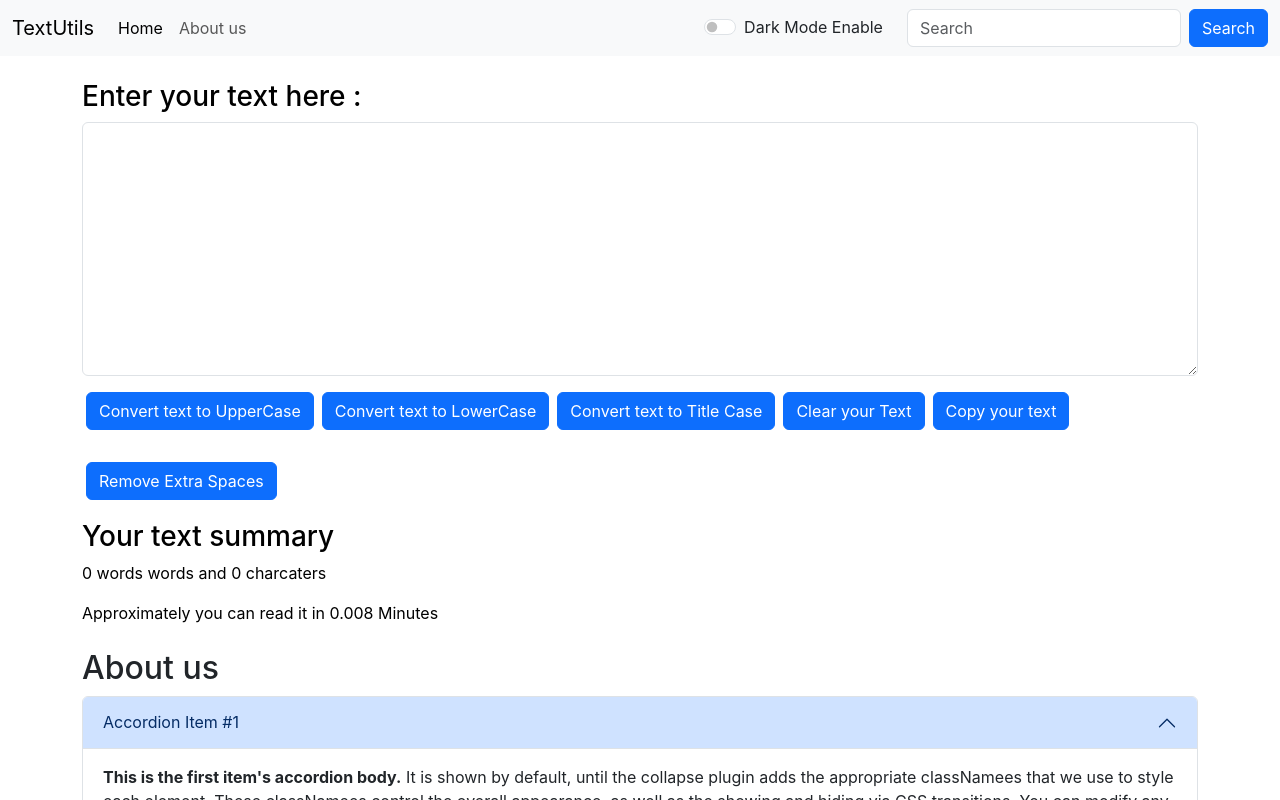
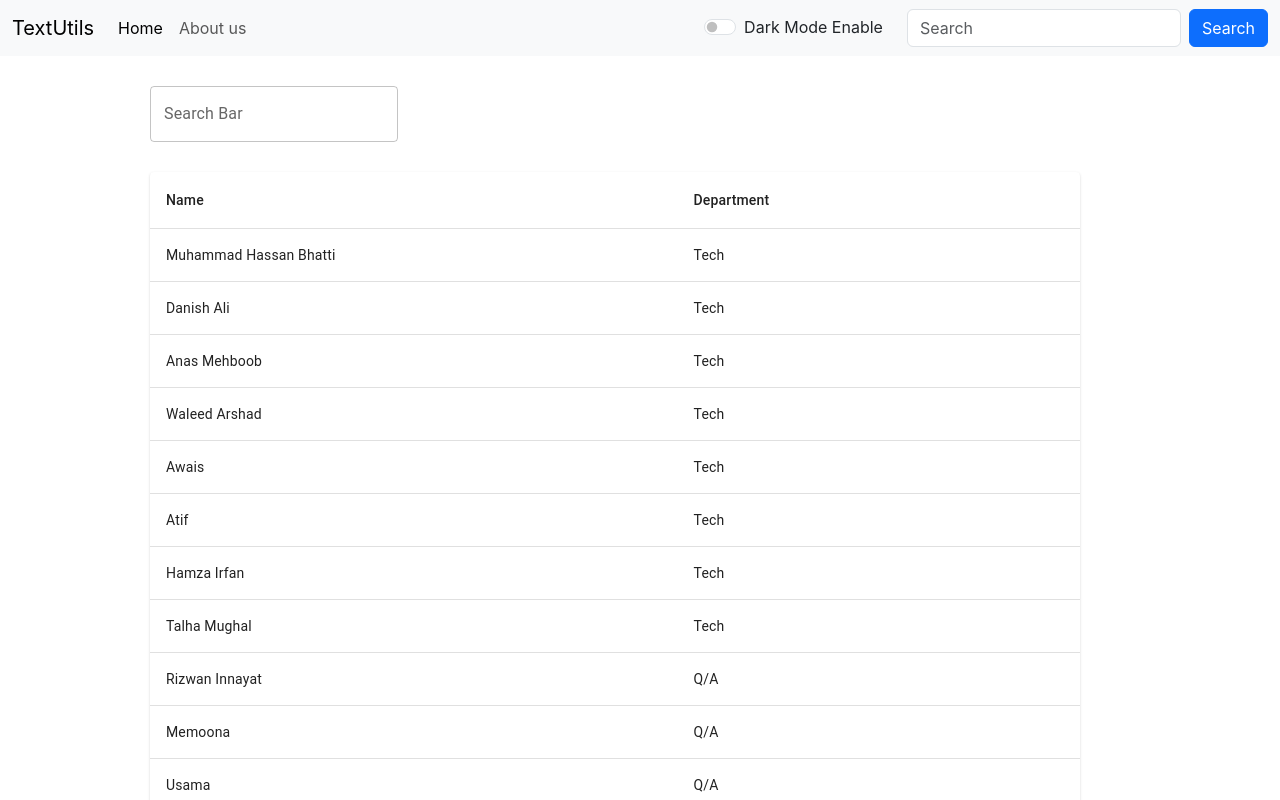
Before and after one commit to MuhammadHassanBhatti/TextUtils, a React (Create React App) app: page / in a window 1280 px wide. Shown: the top 800 px of the page. Built offline with nearby package versions, Linux system fonts and the light colour scheme.

Commit message:
Search and Filter on Field

```diff
--- a/src/App.js
+++ b/src/App.js
@@ -11,6 +11,7 @@ import Cards from "./components/Cards";
 // import Hooks from "./components/Hooks";
 // import TanStackTable from "./components/TanStackTable";
 import HandleForm from "./components/HandleForm";
+import InputFieldSearch from "./components/InputFieldSearch";
 
 function App() {
   const [mode, setMode] = useState("light");
@@ -41,14 +42,15 @@ function App() {
     <>
       <Navbar title="TextUtils" mode={mode} toggleMode={toggleMode} />
       <Alerts alert={alert} />
-      <TextUtilsForm mode={mode} showAlert={showAlert} />
+      <InputFieldSearch />
       {/* <ProblemSolving /> */}
-      <About />
-      <Cards />
-      <HandleForm />
+      {/* <About /> */}
+      {/* <Cards /> */}
+      {/* <HandleForm /> */}
       {/* <TanStackTable /> */}
       {/* <Game /> */}
       {/* <Practiceset />  */}
+      <TextUtilsForm mode={mode} showAlert={showAlert} />
     </>
   );
 }
--- /dev/null
+++ b/src/components/InputFieldSearch.js
@@ -0,0 +1,95 @@
+import { Box, TextField } from "@mui/material";
+import { React, useEffect, useState } from "react";
+import Table from "@mui/material/Table";
+import TableBody from "@mui/material/TableBody";
+import TableCell from "@mui/material/TableCell";
+import TableContainer from "@mui/material/TableContainer";
+import TableHead from "@mui/material/TableHead";
+import TableRow from "@mui/material/TableRow";
+import Paper from "@mui/material/Paper";
+
+function createData(name, department) {
+  return { name, department };
+}
+
+const rows = [
+  createData("Muhammad Hassan Bhatti", "Tech"),
+  createData("Danish Ali", "Tech"),
+  createData("Anas Mehboob", "Tech"),
+  createData("Waleed Arshad", "Tech"),
+  createData("Awais", "Tech"),
+  createData("Atif", "Tech"),
+  createData("Hamza Irfan", "Tech"),
+  createData("Talha Mughal", "Tech"),
+  createData("Rizwan Innayat", "Q/A"),
+  createData("Memoona", "Q/A"),
+  createData("Usama", "Q/A"),
+  createData("Faisal Javeed", "Backend Developer"),
+  createData("Sharjeel", "Python"),
+  createData("Mahtab", "Python"),
+];
+
+const InputFieldSearch = () => {
+  const [value, setValue] = useState("");
+//   const [consoledValue, setConsoledValue] = useState("");
+  const [filteredRows, setFilteredRows] = useState(rows);
+
+  // For console the Value
+
+  //   useEffect(() => {
+  //     const handleValue = setTimeout(() => {
+  //       setConsoledValue(value);
+  //     }, 2000);
+  //     return () => {
+  //       clearTimeout(handleValue);
+  //     };
+  //   }, [value]);
+
+  //   useEffect(() => {
+  //     if (consoledValue) {
+  //       console.log("Value:", consoledValue);
+  //     }
+  //   }, [consoledValue]);
+
+  useEffect(() => {
+    setFilteredRows(
+      rows.filter((row) => row.name.toLowerCase().includes(value.toLowerCase()))
+    );
+  }, [value]);
+
+  return (
+    <Box sx={{ margin: "30px 0px 40px 150px" }}>
+      <TextField
+        label="Search Bar"
+        variant="outlined"
+        value={value}
+        onChange={(e) => setValue(e.target.value)}
+      />
+      <Box sx={{ margin: "30px 200px 30px 0px" }}>
+        <TableContainer component={Paper}>
+          <Table sx={{ minWidth: 650 }} aria-label="simple table">
+            <TableHead>
+              <TableRow>
+                <TableCell align="left">Name</TableCell>
+                <TableCell align="left">Department</TableCell>
+              </TableRow>
+            </TableHead>
+            <TableBody>
+              {filteredRows.map((row) => (
+                <TableRow
+                  key={row.name}
+                  sx={{ "&:last-child td, &:last-child th": { border: 0 } }}
+                >
+                  <TableCell align="left">{row.name}</TableCell>
+                  <TableCell align="left">{row.department}</TableCell>
+                </TableRow>
+              ))}
+            </TableBody>
+          </Table>
+        </TableContainer>
+      </Box>
+    </Box>
+  );
+};
+
+export default InputFieldSearch;
```
